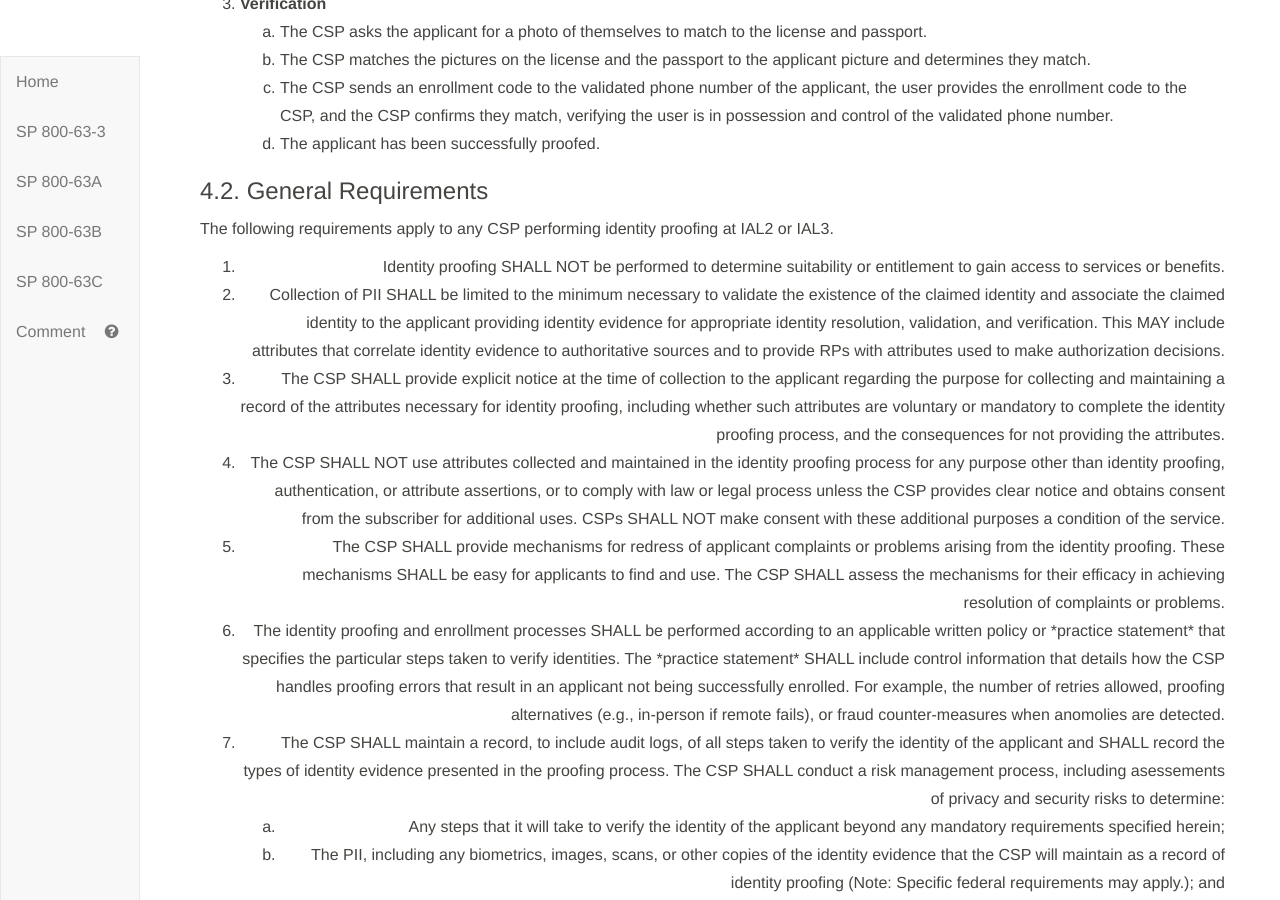
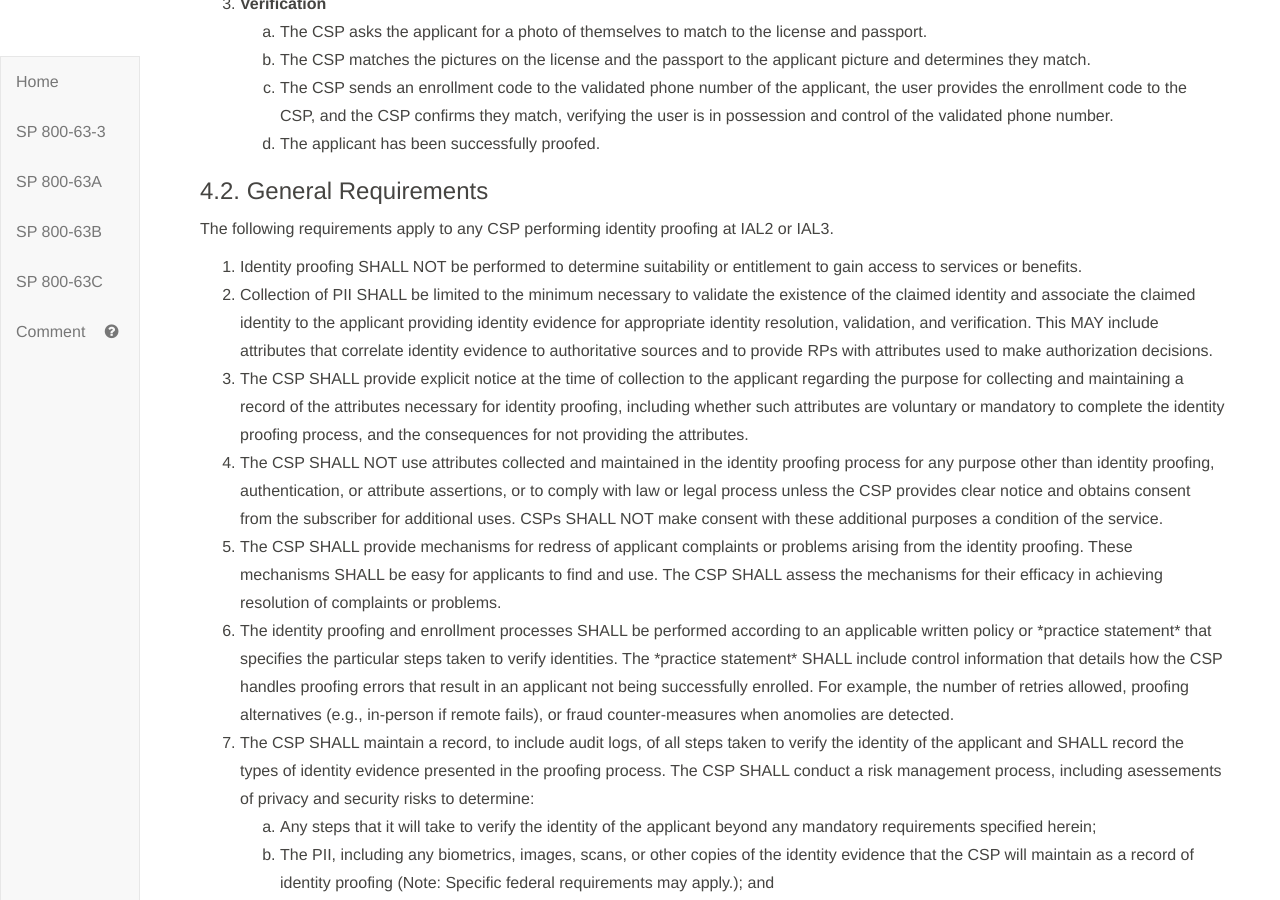
Before and after one commit to usnistgov/TIG-Stage, a Jekyll site: the page built from sp800-63a/sec4_ial.md, in a window 1280 px wide and 900 px high, scrolled down 1489 px. Built offline with Jekyll 4.4.1, drawn with Linux system fonts in a browser that asks for light colours; our own code applies the rules of GitHub Pages for plain Markdown files.

Commit message:
dfgtregds

```diff
--- a/sp800-63a/sec4_ial.md
+++ b/sp800-63a/sec4_ial.md
@@ -62,7 +62,7 @@ The following provides a sample of how a CSP and an applicant interact during th
 
 The following requirements apply to any CSP performing identity proofing at IAL2 or IAL3.
 
-<div class="text-right" markdown="0">
+<div class="text-left" markdown="0">
 	<ol type="1" start="1">
 		<li>Identity proofing SHALL NOT be performed to determine suitability or entitlement to gain access to services or benefits.</li>
 		<li><a name="4.2-r2"></a>Collection of PII SHALL be limited to the minimum necessary to validate the existence of the claimed identity and associate the claimed identity to the applicant providing identity evidence for appropriate identity resolution, validation, and verification. This MAY include attributes that correlate identity evidence to authoritative sources and to provide RPs with attributes used to make authorization decisions.</li>
```
